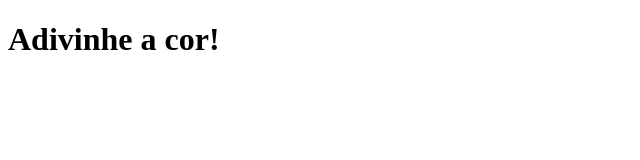
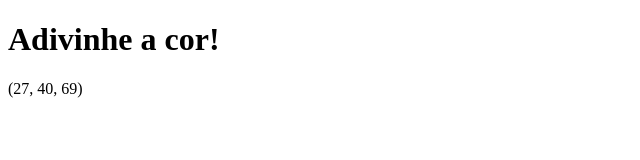
Before and after one commit to Fabio-Vicente/Color-Guess, a website: page index.html in a window 1280 px wide. Shown: the full height of the page, 0-640 px from the left. Drawn offline with Linux system fonts and the light colour scheme.

Commit message:
Requisito 2: Adicionando um código RGB para que seja adivinhada a cor

```diff
--- a/index.html
+++ b/index.html
@@ -9,6 +9,7 @@
 <body>
     <header>
         <h1 id="title">Adivinhe a cor!</h1>
+        <p id="rgb-color">(27, 40, 69)</p>
     </header>
 </body>
 </html>
```
